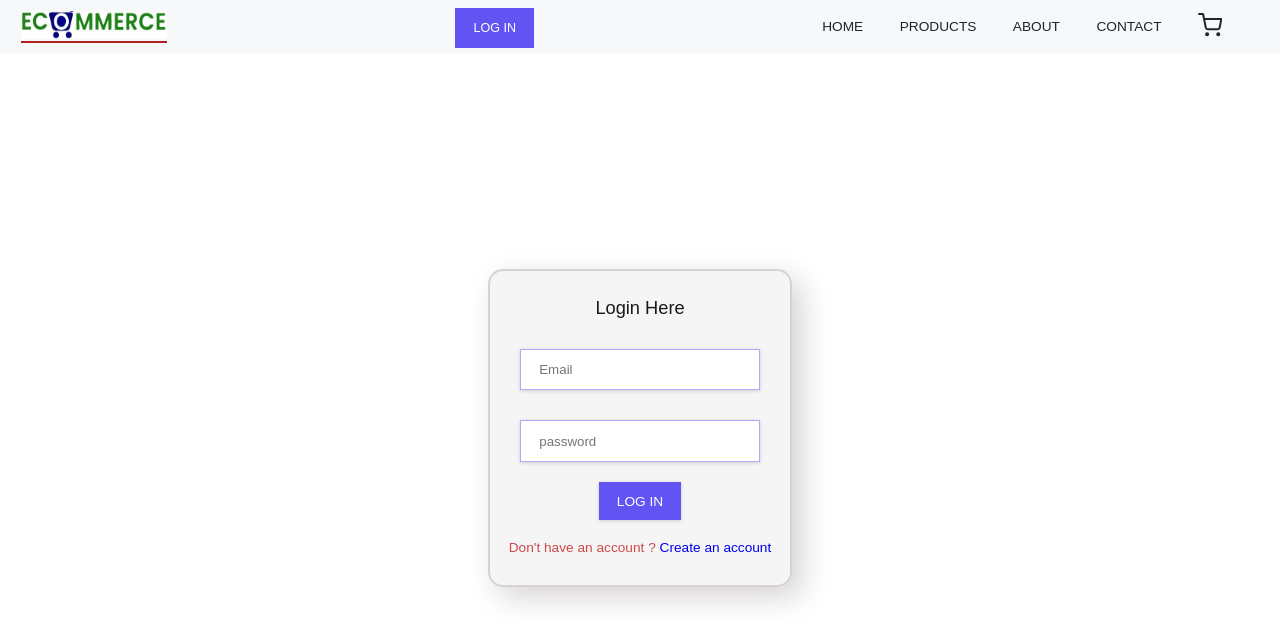
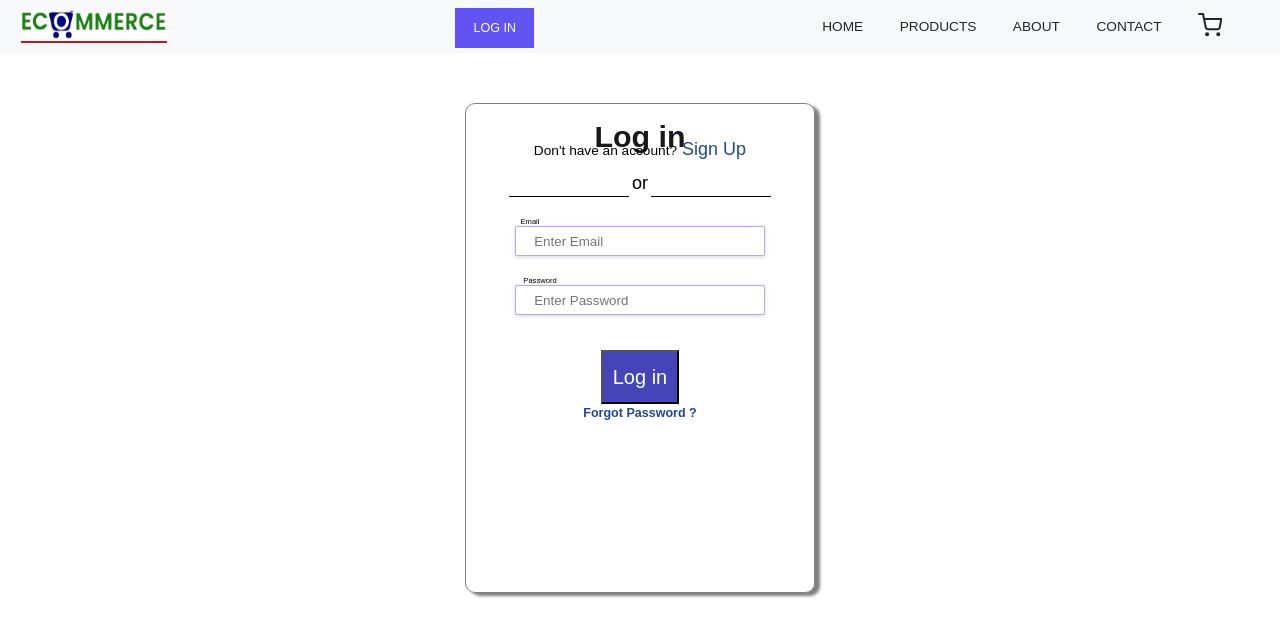
Before and after one commit to MohammadDarain/e-commerce, a React (Create React App) app: page /Login in a window 1280 px wide. Shown: the top 644 px of the page. Built offline with nearby package versions, Linux system fonts and the light colour scheme; no server answers.

Commit message:
debugger

```diff
--- a/src/Context/ProductContext.js
+++ b/src/Context/ProductContext.js
@@ -15,7 +15,6 @@ const initialState = {
     isSingleLoading: false,
     singleProduct: {},
 }
-
 const AppProvider = ({ children }) => {
     const [state, dispatch] = useReducer(reducer, initialState);
 
--- a/src/LOGIN/Login.css
+++ b/src/LOGIN/Login.css
@@ -1,40 +1,67 @@
-.LoginCss{
-    padding-top: 26px ;
-    padding-bottom: 20px ;
-    border: 2px solid #D6D2D2;
-    margin-top: 30px;
-    border-radius: 15px;
-    box-shadow: 10px 10px 30px #d6d2d2;
-    background: whitesmoke;
-}
-
-.LoginCss:hover{
-    border-radius: 30px;
-    box-shadow: 5px 0px #adadad;
-}
-.main{
-    /* margin: 100px; */
+.LoginContainer{
+    margin: 50px;
     display: flex;
     justify-content: center;
-    /* border: 2px solid black; */
-    align-items: center;
-    height: 90vh;
+    height: 490px;
 }
-.have_an_account{
-   text-align: center;
-   margin-top: 20px;
-   margin-bottom: 10px;
-    color: rgb(207, 73, 73);
+.mainLogin{
+    border: 1px solid grey;
+    box-shadow:5px  3px 3px #807e7e;
+    border-radius: 10px;
+    width: 350px;
 }
+.mainLogin span{
+    cursor: pointer;
+    font-size: 18px;
+}
+.icons{
 
-.input_feild{
-    margin: 30px;
+    display: flex;
+    justify-content: center;
+    margin-top: -10px;
+}
+.icons button{
+    border-radius: 5px;
+    height: 55px;
+    font-size: 20px;
 
 }
-.input_feild input{
-    width:15pc
+.Email{
+    margin:20px
 }
-/* a.active_class{
-    color: blue;
-    border-bottom: 1px solid red;
-} */
+#iconFace{
+    width:50px;
+}
+.OR{
+    margin: 20px;
+    display: flex;
+    justify-content: center;
+}
+.OORR{
+    padding: 3px;
+    font-size: 20px;
+}
+.spaceDiv{
+    width: 120px;
+    border-bottom:1px solid black;
+}
+.center{
+    text-align: center;
+}
+.center input{
+    width: 250px;
+    height: 30px;
+    border-radius: 2px;
+}
+.center button{
+    cursor: pointer;
+    margin-top: 15px;
+    padding: 10px;
+    font-size: 20px;
+    background: rgb(69,69,185);
+    color: white;
+}
+.icons img{
+    width:38px;
+    border-radius: 50%;
+}
--- a/src/LOGIN/Login.jsx
+++ b/src/LOGIN/Login.jsx
@@ -1,30 +1,19 @@
+import React, {useState } from 'react'
+import './Login.css'
+// import Facebook from '../../Logo/facebook.png'
+// import Google from '../../Logo/Google.png'
+import { Link } from 'react-router-dom';
+
+// import { DataParentContext } from '../App';
 import { useNavigate } from 'react-router-dom';
-import { NavLink } from "react-router-dom";
-import '../LOGIN/Login.css';
-import { useContext, useState } from "react";
-import { DataParentContext } from '../App';
-import { ToastContainer, toast } from 'react-toastify';
-import 'react-toastify/dist/ReactToastify.css';
-
-
-const Login = () => {
-  const Context = useContext(DataParentContext);
-  const { LoginDetails, setLoginDetails } = Context
-  console.log("Context", LoginDetails);
+const Login = ({ setLoginDetails }) => {
     const navegate = useNavigate();
 
-  const [email, setEmiail] = useState("");
-  const [password, setpassword] = useState("");
+    // const localContext = useContext(DataParentContext);
+    // const { LoginDetails, setLoginDetails } = localContext;
 
-
-  const inputEmail = (e) => {
-    setEmiail(e.target.value);
-    console.log("email", e.target.value)
-  }
-  const inputPass = (e) => {
-    setpassword(e.target.value)
-    console.log("pass", e.target.value)
-  }
+    const [email, setEmail] = useState("");
+    const [password, setPassword] = useState("");
 
     const LoginData = (e) => {
         e.preventDefault();
@@ -32,142 +21,67 @@ const Login = () => {
         let passwordPatern = /(?=^.{8,}$)((?=.*\d)|(?=.*\W+))(?![.\n])(?=.*[A-Z])(?=.*[a-z]).*$/
 
         if (email === "" && password === "") {
-      toast.error("All  input field are  mandatory ...", {
-        position: "top-right",
-        autoClose: 5000,
-        hideProgressBar: false,
-        closeOnClick: true,
-        pauseOnHover: true,
-        draggable: true,
-        progress: undefined,
-        theme: "light",
-      });
-
-    } else if (email === '') {
-      toast.error('Please enter Email ...', {
-        position: "top-right",
-        autoClose: 5000,
-        hideProgressBar: false,
-        closeOnClick: true,
-        pauseOnHover: true,
-        draggable: true,
-        progress: undefined,
-        theme: "light",
-      })
+            return alert("All  input field are  mandatory ...")
+        } else if (email==='') {
+            alert('Please enter Email ...')
         } else if (!email.match(emailPattern)) {
-      toast.error('Please enter valid email ...', {
-        position: "top-right",
-        autoClose: 5000,
-        hideProgressBar: false,
-        closeOnClick: true,
-        pauseOnHover: true,
-        draggable: true,
-        progress: undefined,
-        theme: "light",
-      })
+            alert('Please enter valid email ...')
         } else if (password === "") {
-      toast.error('Please enter Password ...', {
-        position: "top-right",
-        autoClose: 5000,
-        hideProgressBar: false,
-        closeOnClick: true,
-        pauseOnHover: true,
-        draggable: true,
-        progress: undefined,
-        theme: "light",
-      })
+            alert('Please enter Password ...')
         } else if (!password.match(passwordPatern)) {
-      setpassword("")
-      toast.error('Password must be alpha-numric ...', {
-        position: "top-right",
-        autoClose: 5000,
-        hideProgressBar: false,
-        closeOnClick: true,
-        pauseOnHover: true,
-        draggable: true,
-        progress: undefined,
-        theme: "light",
-      });
-
-
+            alert('Password must be alpha-numric ...')
+            //setPassword('');
         } else if (email !== localStorage.getItem("email") || password !== localStorage.getItem("password")) {
-      toast.error("Your email and password do not match Please try again ...", {
-        position: "top-right",
-        autoClose: 5000,
-        hideProgressBar: false,
-        closeOnClick: true,
-        pauseOnHover: true,
-        draggable: true,
-        progress: undefined,
-        theme: "light",
-      });
-      setpassword('');
-      setEmiail("")
+            alert("Your email and password do not match Please try again ...")
+            //setPassword('');
 
         } else {
             if (email === localStorage.getItem("email") && password === localStorage.getItem("password")) {
-        localStorage.setItem("logIn", true)
-        toast.success("Login Successfully  ...", {
-          position: "top-right",
-          autoClose: 5000,
-          hideProgressBar: false,
-          closeOnClick: true,
-          pauseOnHover: true,
-          draggable: true,
-          progress: undefined,
-          theme: "light",
-        });
-        let obj = {
+                localStorage.setItem("logIn",true)
+                let obj = [{
                     userName: localStorage.getItem("userName"),
                     email: localStorage.getItem("email"),
                     password: localStorage.getItem("password")
 
-        }
+                }]
                 setLoginDetails(obj)
+                alert("Login Successfully ...");
                 navegate('/')
             }
 
         }
     }
+    return (
+        <form>
+            <div className='LoginContainer'>
+                <div className='mainLogin'>
+                    <h1 style={{ textAlign: "center", marginTop: "15px" }}>Log in</h1>
+                    <h3 style={{ textAlign: "center", marginTop: "-15px" }}>Don't have an account?<span style={{ color: "rgb(13,110,253)" }}><Link to="/signUp" style={{ color: "rgb(32,70,151)", textDecoration: "none" }} > Sign Up </Link></span></h3>
+                    <div className='icons'>
 
-  return (
-    <div className="main">
-      <div className="LoginCss">
-        <h2 style={{ textAlign: "center" }}>Login Here</h2>
-        <p><ToastContainer /></p>
-        <div className="form_feild" >
 
-          <div className="input_feild">
-            <input
-              type="email"
-              name="Email"
-              placeholder="Email"
-              value={email}
-              autoComplete="off"
-              onChange={inputEmail}
-              required
-            />
                     </div>
-          <div className="input_feild">
-            <input
-              type="password"
-              placeholder="password"
-              name="password"
-              value={password}
-              required
-              autoComplete="off"
-              onChange={inputPass}
-            />
+                    <div className='OR'>
+                        <div className='spaceDiv'></div>
+                        <span className='OORR'>or</span>
+                        <div className='spaceDiv'></div>
                     </div>
-          <div style={{ textAlign: "center", marginTop: "-25px" }}>
-            <input type="submit" value="Log In" onClick={(e) => LoginData(e)} />
+                    <div className='center'>
+                        <div className='Email'>
+                            <label htmlFor="" style={{ marginRight: "220px" }}>Email</label><br />
+                            <input type="email" placeholder='Enter Email' onChange={(e) => setEmail(e.target.value)} required /><br />
                         </div>
-          <h3 className="have_an_account">Don't have an account ?<NavLink to="/Signup">  Create an account</NavLink></h3>
+                        <div className='Email'>
+                            <label htmlFor="" style={{ marginRight: "200px" }}>Password</label><br />
+                            <input type="password" placeholder='Enter Password' onChange={(e) => setPassword(e.target.value)} required /><br />
+                        </div>
+                        <button onClick={(e) => LoginData(e)}>Log in</button>
+                        <p style={{ color: "rgb(32,70,151)", cursor: "pointer" }}><b>Forgot Password ?</b></p>
                     </div>
                 </div>
+            </div>
+        </form>
+    )
+}
 
-    </div>
-  );
-};
-
-export default Login;
+export default Login
--- a/src/Reducer/CartReducer.js
+++ b/src/Reducer/CartReducer.js
@@ -41,7 +41,7 @@ const CartReducer = (state, action) => {
         } else {
 
             let cartProduct;
-            toast('🦄 Added Successfully to Cart', {
+            toast('🦄Product Successfully Added to Cart', {
                 position: "top-center",
                 autoClose: 3000,
                 hideProgressBar: false,
--- a/src/SignUp/SignUp.jsx
+++ b/src/SignUp/SignUp.jsx
@@ -1,13 +1,13 @@
 
 import { NavLink } from "react-router-dom";
-import '../LOGIN/Login.css';
+import '.././LOGIN/Login.css'
 import { useState } from "react";
-import { useNavigate } from 'react-router-dom';
+// import { useNavigate } from 'react-router-dom';
 import { ToastContainer, toast } from 'react-toastify';
 import 'react-toastify/dist/ReactToastify.css';
 
 const SignUp = () => {
-  const navegate = useNavigate();
+  //const navegate = useNavigate();
   const [userName, setUsername] = useState('');
   const [email, setEmiail] = useState("");
   const [password, setpassword] = useState("");
```
Also changed, not shown: public/LOGIN/Login.css (deleted, +0 -67 lines), public/LOGIN/Login.jsx (deleted, +0 -87 lines), src/About.jsx (+24 -8 lines), src/Components/Nav.jsx (+3 -10 lines), src/Components/Payment.jsx (+21 -4 lines), src/Components/Shipping.jsx (+4 -4 lines), src/logo.svg (deleted). Lines whose indentation alone changed are shown as unchanged.
